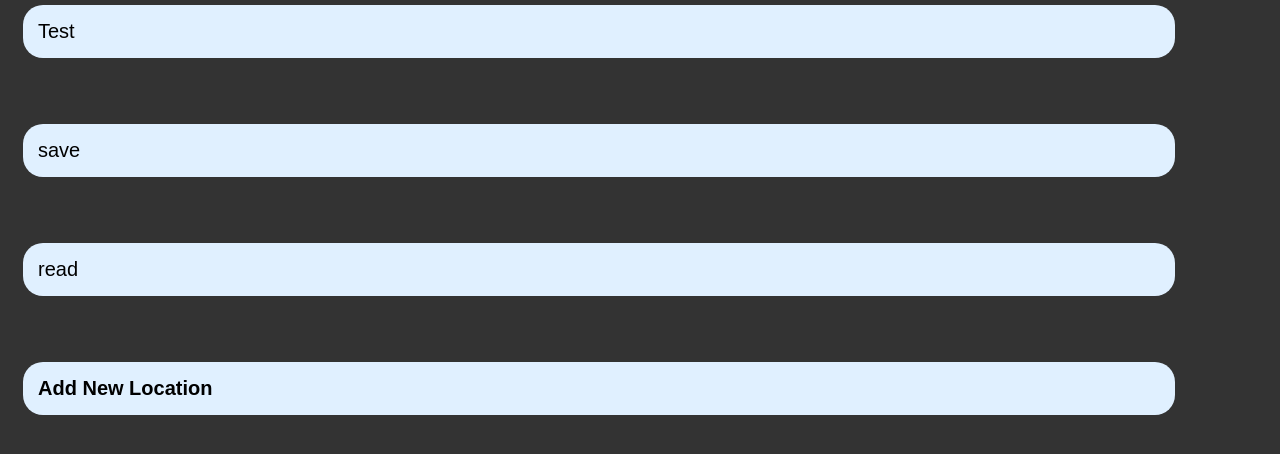
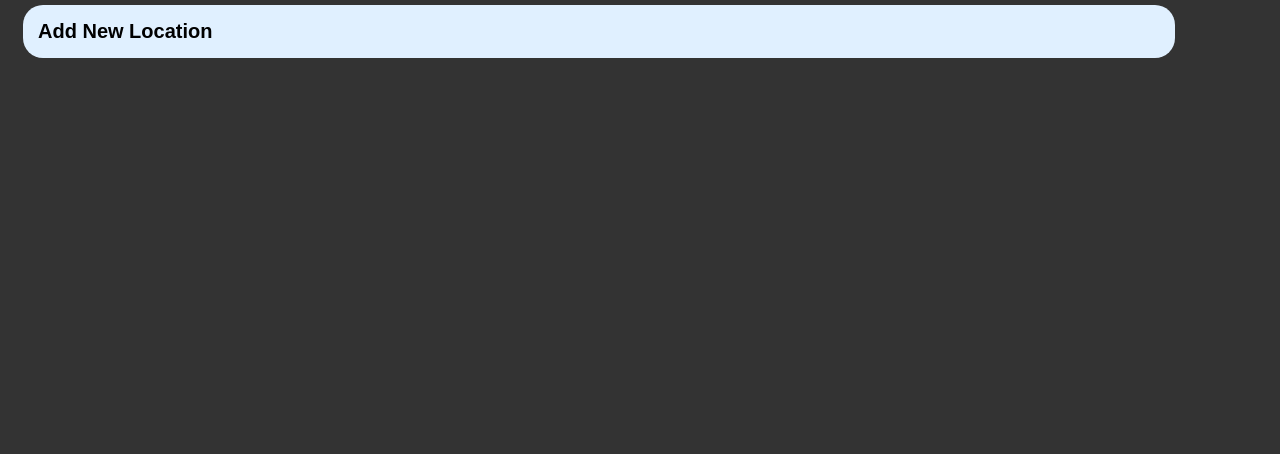
Before and after one commit to ionremote/eta, a plain HTML site: page index.html in a window 1280 px wide. Shown: the part 60-514 px from the top of the page. Drawn offline with Linux system fonts and the light colour scheme; some packages are replaced by stand-ins of ours.

Commit message:
Add files via upload

```diff
--- a/index.html
+++ b/index.html
@@ -7,12 +7,11 @@
         <link rel="apple-touch-icon" sizes="192x192" href="/eta/icons/icon-192x192.png">
         <style type="text/css">
           body {background-color:#333333;height:95vh;width:98vw;}
-          #map{ width:95%; height:100%; }
+          #map{ width:95%;height:100%;}
           h1 {font-size:26px;color:white;text-align:center;}
           .divHide{display:none;}
           .divShow{display:block;margin:0 auto;}
           .button {width:90vw;font-size:20px;color:black;text-align:left;border-radius:20px;background:#E0F0FF;padding:15px;border:none;margin:15px; display:block;}
-          .xbutton{width:90vw;font-size:20px;color:white;text-align:center;border-radius:10px;background:#42A5F6;padding:5px;border:none;margin:auto;display:block;}
           .input{font-size:20px;padding:5px}
           .trafficGood{color:green;}
           .trafficNormal{color:orange;}
@@ -23,7 +22,7 @@
     <body>
         <h1>ETA</h1>
         <img src="icons/icon-192x192.png" onclick="window.location.reload();" style="width:50px; height:50px;position:absolute;right:10px;top:10px;">
-        <div class="divShow">
+        <div class="divHide">
         <button onclick="onClickTest()" class="button">Test</button><br><br>
         <button onclick="saveLocalStorageData()" class="button">save</button><br><br>
         <button onclick="readLocalStorageData()" class="button">read</button><br><br>
```
